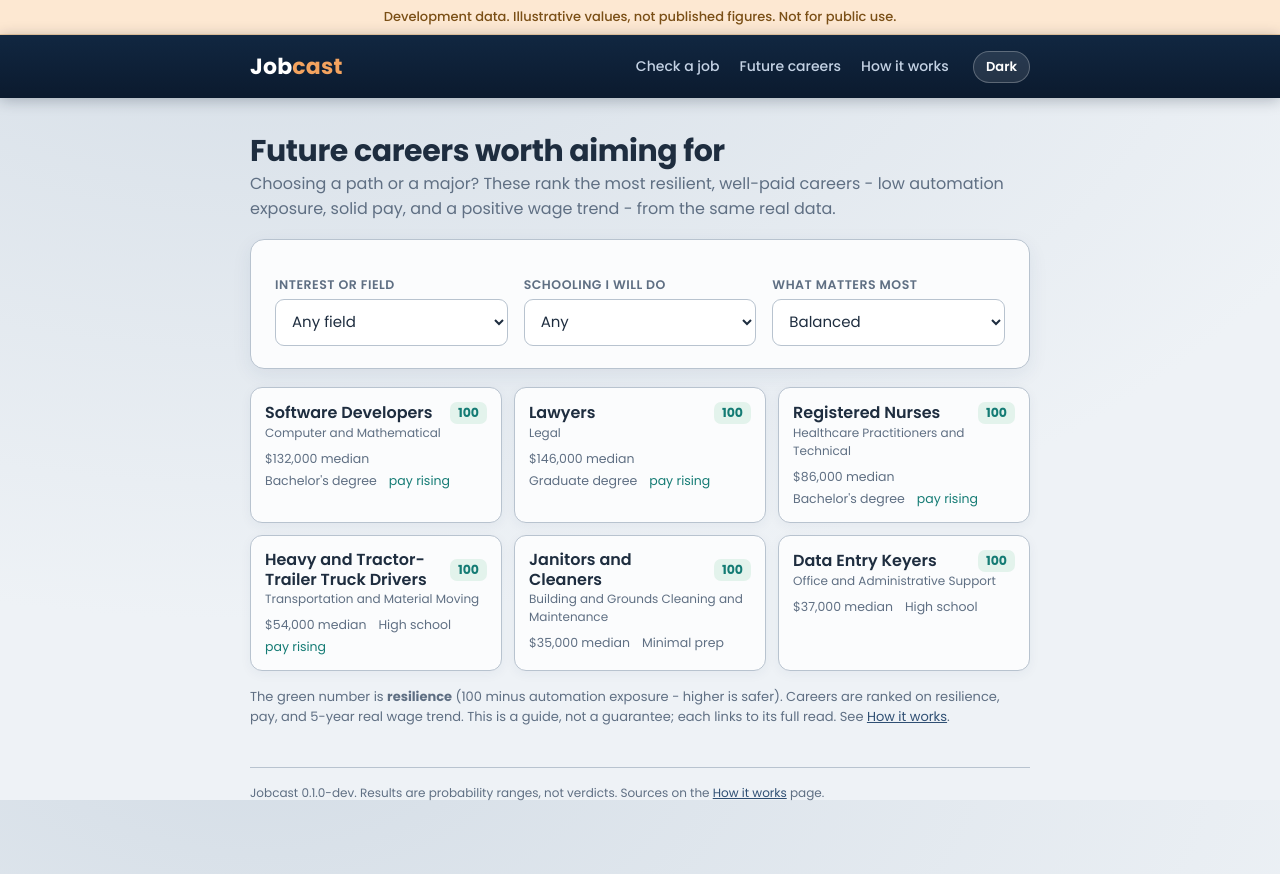
After one commit to riddimrida22/jobcast, a Flask app: page /students in a window 1280 px wide. The commit adds this page. Run offline with Flask 3, Linux system fonts and the light colour scheme.

Commit message:
Future-careers module for students; LLM-backed advice (degrades to deterministic without a key); action-tab slogan
Co-Authored-By: Claude Opus 4.8 <noreply@anthropic.com>

```diff
--- a/requirements-prod.txt
+++ b/requirements-prod.txt
@@ -3,3 +3,4 @@
 Flask>=3.0
 gunicorn>=21.2
 pypdf>=4.0
+anthropic>=0.40
--- a/requirements.txt
+++ b/requirements.txt
@@ -5,3 +5,4 @@ Flask>=3.0
 gunicorn>=21.2
 pytest>=7.4
 pypdf>=4.0
+anthropic>=0.40
--- a/riskcore/engine.py
+++ b/riskcore/engine.py
@@ -110,6 +110,41 @@ class Engine:
             })
         return {"ok": True, "tier": tier_id, "options_count": n, "options": options,
                 "note": "Options derived from adjacency data; advice is explanatory, not a score."}
+
+    def future_careers(self, family: Optional[str] = None, max_zone: Optional[int] = None,
+                       priority: str = "balanced", n: int = 15) -> List[Dict[str, Any]]:
+        """Rank occupations by future fit for someone choosing a career: low automation
+        exposure, good pay, and a positive real-wage trend, within an optional field and
+        an education ceiling (O*NET job zone). Transparent, data-only ranking."""
+        edu = {1: "Minimal prep", 2: "High school", 3: "Some college or training",
+               4: "Bachelor's degree", 5: "Graduate degree"}
+        out = []
+        for o in self.snapshot.all_occupations():
+            wage = o.get("median_wage_national")
+            if wage is None:
+                continue
+            soc = o["soc"]
+            if family and self.snapshot.family_code(soc) != family:
+                continue
+            zone = o.get("job_zone")
+            if max_zone and zone and zone > max_zone:
+                continue
+            base = max(o.get("ai") or 0, o.get("robo") or 0) * 100
+            trend = o.get("wage_trend_5yr_real_pct") or 0
+            safe = 100 - base
+            paynorm = min(wage, 200000) / 2000.0          # 0..100
+            if priority == "safe":
+                fit = safe * 0.70 + paynorm * 0.20 + trend * 1.0
+            elif priority == "pay":
+                fit = safe * 0.30 + paynorm * 0.60 + trend * 1.0
+            else:
+                fit = safe * 0.50 + paynorm * 0.40 + trend * 1.2
+            out.append({"soc": soc, "title": o["title"], "base_exposure": round(base),
+                        "resilience": round(safe), "median_wage": wage, "job_zone": zone,
+                        "edu": edu.get(zone, "Varies"), "trend": round(trend, 1), "fit": round(fit, 1),
+                        "family": self.snapshot.family_name(self.snapshot.family_code(soc))})
+        out.sort(key=lambda x: -x["fit"])
+        return out[:n]
 
     # ---- scoring internals ----------------------------------------------
     def _score_axes(self, occ: Dict[str, Any], profile: Profile):
--- a/server/__init__.py
+++ b/server/__init__.py
@@ -114,6 +114,21 @@ def create_app() -> Flask:
         result = engine.mitigation_plan(profile_from(source), tier_from_request())
         return jsonify(result)
 
+    @app.post("/v1/advice")
+    def api_advice():
+        body = request.get_json(silent=True) or request.form
+        profile = profile_from(body)
+        assessment = engine.assess(profile)
+        if not assessment.get("ok"):
+            return jsonify({"ok": False, "error": "occupation_not_found"}), 404
+        tier = (body.get("tier") or "tier2") if hasattr(body, "get") else "tier2"
+        from . import advice as advice_mod
+        ai = advice_mod.generate_plan(assessment, asdict(profile), tier=tier)
+        if ai:
+            return jsonify({"ok": True, "source": "ai", "strategies": ai})
+        n = advice_mod.TIER_N.get(tier, 3)
+        return jsonify({"ok": True, "source": "rules", "strategies": assessment.get("strategies", [])[:n]})
+
     # ---- HTML pages -----------------------------------------------------
     def _occupations():
         return [{"soc": o["soc"], "title": o["title"]}
@@ -181,6 +196,17 @@ def create_app() -> Flask:
         parsed = resume_parser.parse_resume(text, engine.snapshot)
         return jsonify({"ok": True, **parsed})
 
+    @app.get("/students")
+    def students():
+        fam = request.args.get("field") or None
+        z = request.args.get("education")
+        max_zone = int(z) if z and z.isdigit() else None
+        priority = request.args.get("priority", "balanced")
+        careers = engine.future_careers(family=fam, max_zone=max_zone, priority=priority)
+        return render_template("students.html", version=VERSION, licensed=engine.snapshot.licensed,
+                               careers=careers, families=engine.snapshot.families(),
+                               sel_field=fam, sel_zone=z, sel_priority=priority)
+
     @app.get("/methodology")
     def methodology():
         return render_template("methodology.html", version=VERSION,
--- a/server/templates/base.html
+++ b/server/templates/base.html
@@ -134,6 +134,18 @@
     [data-theme="dark"] .band.partial_5_10yr { background:rgba(200,138,46,.24); color:#ebb86e; }
     [data-theme="dark"] .band.near_term_high { background:rgba(224,117,89,.24); color:#f2ab91; }
     [data-theme="dark"] .g-num { fill:#f0f5fb; } [data-theme="dark"] .g-track { stroke:#2a3a4d; }
+
+    /* future-careers grid */
+    .career-grid { display:grid; grid-template-columns:repeat(auto-fill,minmax(230px,1fr)); gap:12px; margin-top:16px; }
+    .career-card { display:block; text-decoration:none; color:var(--ink); background:var(--card);
+                   border:1px solid var(--line); border-radius:12px; padding:14px;
+                   box-shadow:0 3px 12px rgba(31,63,96,.05); }
+    .career-card:hover { border-color:var(--primary); }
+    .cc-top { display:flex; justify-content:space-between; align-items:center; gap:8px; }
+    .cc-title { font-weight:600; line-height:1.25; }
+    .cc-meta { display:flex; flex-wrap:wrap; gap:4px 12px; margin-top:8px; font-size:12.5px; color:var(--muted); }
+    .filter-grid { display:grid; grid-template-columns:1fr 1fr 1fr; gap:10px 16px; }
+    @media (max-width:620px) { .filter-grid { grid-template-columns:1fr; } }
     .chip { font-size:12.5px; font-weight:600; color:var(--primary); background:var(--primary-soft);
             border-radius:999px; padding:6px 13px; }
     [data-theme="dark"] .chip { color:#bcd2ee; }
@@ -243,7 +255,7 @@
   <header class="site"><div class="wrap">
     <a class="brand" href="/">Job<span>cast</span></a>
     <nav>
-      <a href="/">Check a job</a><a href="/methodology">How it works</a>
+      <a href="/">Check a job</a><a href="/students">Future careers</a><a href="/methodology">How it works</a>
       <button id="theme-toggle" type="button" aria-label="Toggle dark mode"
         style="margin:0 0 0 20px;padding:5px 12px;font-size:13px;background:rgba(255,255,255,.1);border:1px solid rgba(255,255,255,.25);box-shadow:none;border-radius:999px;">Dark</button>
     </nav>
--- /dev/null
+++ b/server/templates/students.html
@@ -0,0 +1,58 @@
+{% extends "base.html" %}
+{% block title %}Future-proof careers for students | Jobcast{% endblock %}
+{% block description %}Choosing a career? See which paths are most resilient to AI and robots, with pay and the schooling they take.{% endblock %}
+{% block content %}
+<h1 style="margin-bottom:2px">Future careers worth aiming for</h1>
+<p class="lead" style="margin-top:0">Choosing a path or a major? These rank the most resilient, well-paid
+careers - low automation exposure, solid pay, and a positive wage trend - from the same real data.</p>
+
+<form class="card filter-grid" method="get" action="/students">
+  <div>
+    <label for="field">Interest or field</label>
+    <select id="field" name="field" onchange="this.form.submit()">
+      <option value="">Any field</option>
+      {% for f in families %}<option value="{{ f.code }}"{{ ' selected' if sel_field == f.code else '' }}>{{ f.name }}</option>{% endfor %}
+    </select>
+  </div>
+  <div>
+    <label for="education">Schooling I will do</label>
+    <select id="education" name="education" onchange="this.form.submit()">
+      <option value="">Any</option>
+      <option value="2"{{ ' selected' if sel_zone == '2' else '' }}>High school</option>
+      <option value="3"{{ ' selected' if sel_zone == '3' else '' }}>Some college or training</option>
+      <option value="4"{{ ' selected' if sel_zone == '4' else '' }}>Up to a bachelor's</option>
+      <option value="5"{{ ' selected' if sel_zone == '5' else '' }}>Up to graduate</option>
+    </select>
+  </div>
+  <div>
+    <label for="priority">What matters most</label>
+    <select id="priority" name="priority" onchange="this.form.submit()">
+      <option value="balanced"{{ ' selected' if sel_priority == 'balanced' else '' }}>Balanced</option>
+      <option value="safe"{{ ' selected' if sel_priority == 'safe' else '' }}>Lowest automation risk</option>
+      <option value="pay"{{ ' selected' if sel_priority == 'pay' else '' }}>Highest pay</option>
+    </select>
+  </div>
+</form>
+
+{% if careers %}
+<div class="career-grid">
+  {% for c in careers %}
+  <a class="career-card" href="/jobs/{{ c.soc }}">
+    <div class="cc-top"><span class="cc-title">{{ c.title }}</span><span class="jc-score safe">{{ c.resilience }}</span></div>
+    <div class="muted" style="font-size:12px">{{ c.family }}</div>
+    <div class="cc-meta">
+      <span>${{ "{:,.0f}".format(c.median_wage) }} median</span>
+      <span>{{ c.edu }}</span>
+      {% if c.trend > 0 %}<span style="color:var(--green)">pay rising</span>{% endif %}
+    </div>
+  </a>
+  {% endfor %}
+</div>
+{% else %}
+<p class="muted" style="margin-top:16px">No careers match those filters yet. Try widening the field or schooling.</p>
+{% endif %}
+
+<p class="muted" style="margin-top:16px">The green number is <strong>resilience</strong> (100 minus automation
+exposure - higher is safer). Careers are ranked on resilience, pay, and 5-year real wage trend. This is a
+guide, not a guarantee; each links to its full read. See <a href="/methodology">How it works</a>.</p>
+{% endblock %}
```
Also changed, not shown: server/advice.py (added, +74 -0 lines), server/templates/result.html (+39 -2 lines).
